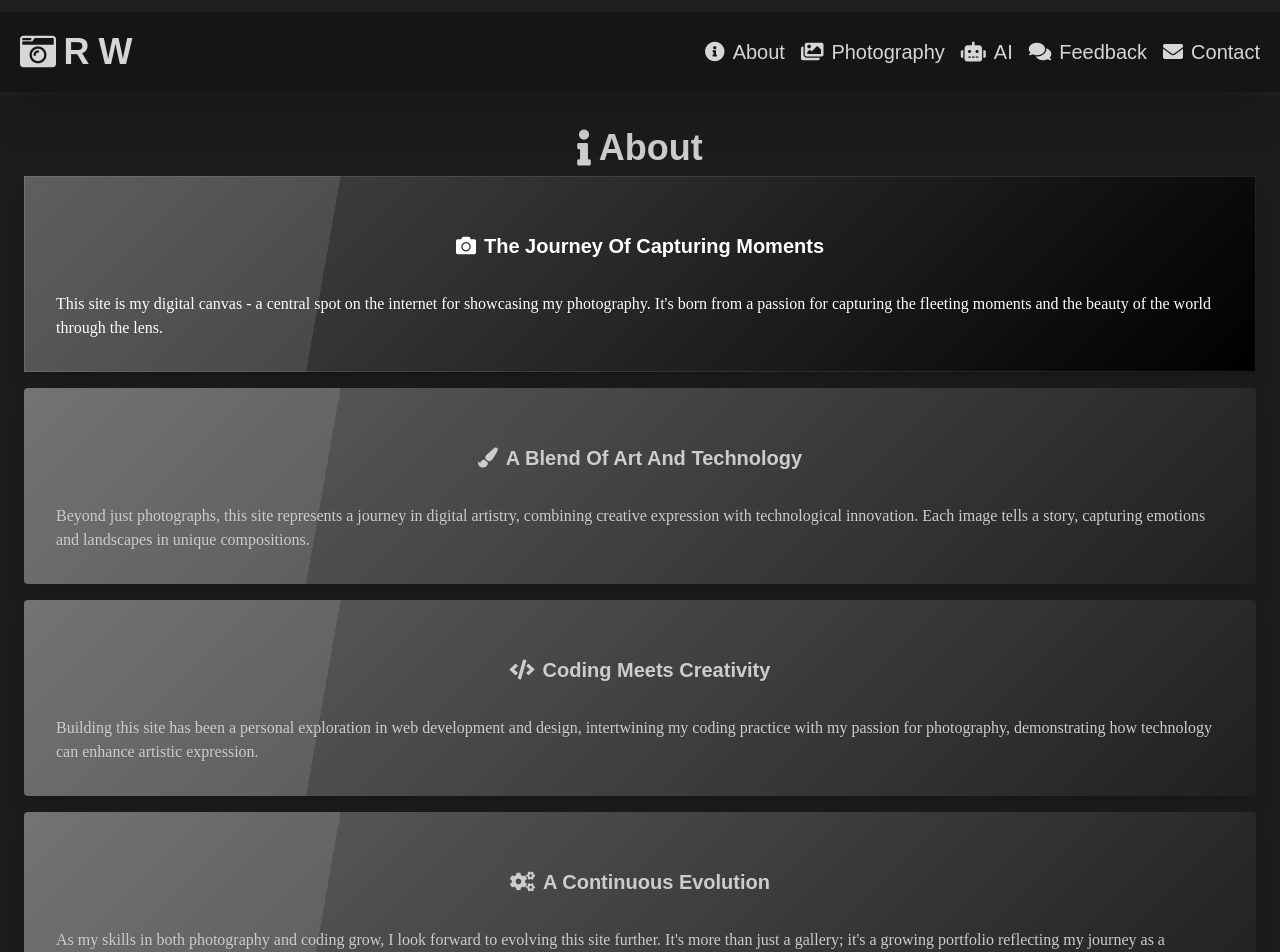
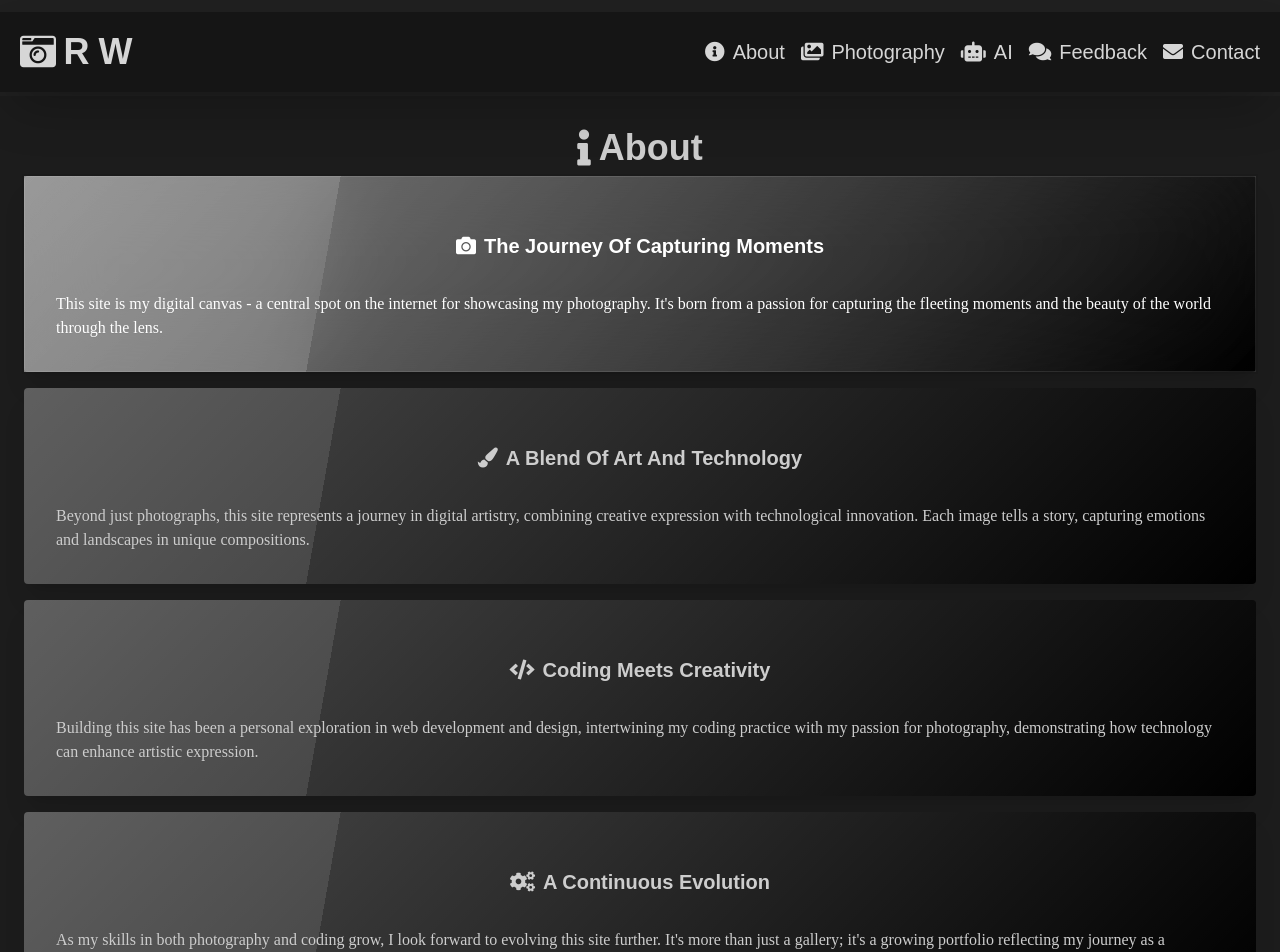
Before and after one commit to RW2023/rw-images, a Next.js app: page /about in a window 1280 px wide. Shown: the top 952 px of the page. Built offline with nearby package versions, Linux system fonts and the light colour scheme.

Commit message:
change card bg to black to contrast with text more

```diff
--- a/src/app/about/page.tsx
+++ b/src/app/about/page.tsx
@@ -8,8 +8,8 @@ export default function About() {
       <div className="container mx-auto p-6">
         <Heading title="About" iconClass="fas fa-info" />
 
-        <div className="card bg-base-100 shadow-xl mb-4 glass">
-          <div className="glass card-body text-headline bg-black">
+        <div className="card shadow-xl mb-4 glass bg-black">
+          <div className="glass card-body text-headline">
             <SubHeading
               title="The Journey of Capturing Moments"
               iconClass="fas fa-camera"
@@ -23,7 +23,7 @@ export default function About() {
           </div>
         </div>
 
-        <div className="card bg-base-100 shadow-xl mb-4 glass">
+        <div className="card  shadow-xl mb-4 glass bg-black">
           <div className="card-body">
             <SubHeading
               title="A Blend of Art and Technology"
@@ -38,9 +38,12 @@ export default function About() {
           </div>
         </div>
 
-        <div className="card bg-base-100 shadow-xl mb-4 glass">
+        <div className="card shadow-xl mb-4 glass bg-black">
           <div className="card-body">
-            <SubHeading title="Coding Meets Creativity" iconClass="fas fa-code" />
+            <SubHeading
+              title="Coding Meets Creativity"
+              iconClass="fas fa-code"
+            />
             <p>
               Building this site has been a personal exploration in web
               development and design, intertwining my coding practice with my
@@ -50,9 +53,12 @@ export default function About() {
           </div>
         </div>
 
-        <div className="card bg-base-100 shadow-xl mb-6 glass">
+        <div className="card bg-black shadow-xl mb-6 glass">
           <div className="card-body">
-            <SubHeading title="A Continuous Evolution" iconClass="fas fa-cogs" />
+            <SubHeading
+              title="A Continuous Evolution"
+              iconClass="fas fa-cogs"
+            />
             <p>
               As my skills in both photography and coding grow, I look forward
               to evolving this site further. It&apos;s more than just a gallery;
```
